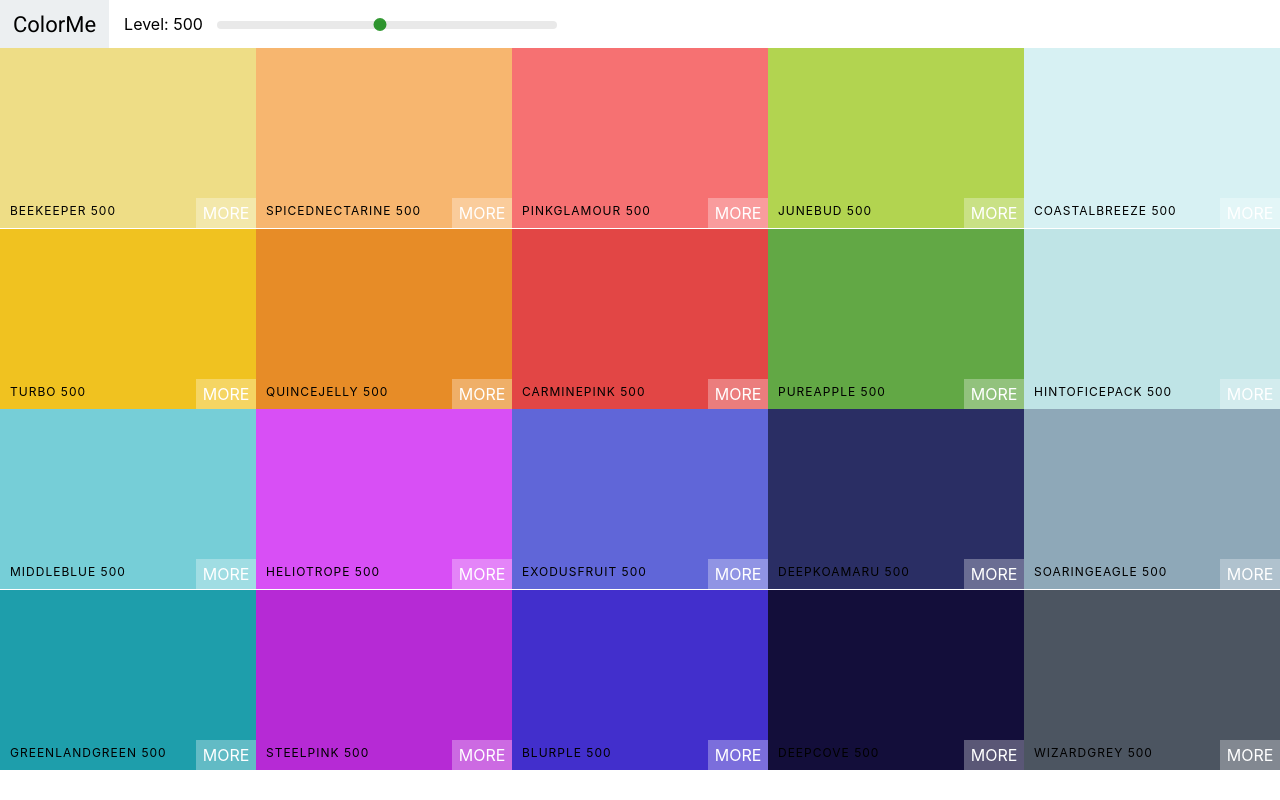
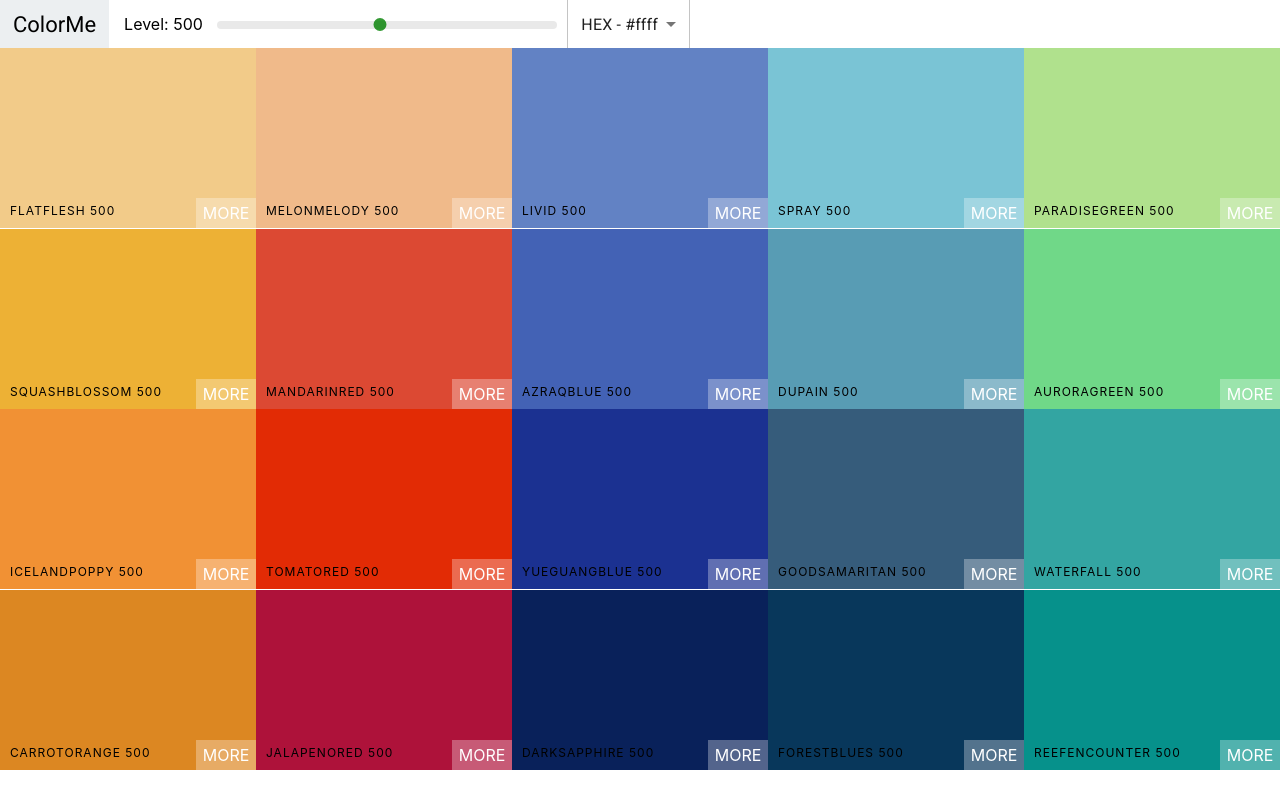
Before and after one commit to fineboyy/colors-app, a React (Create React App) app: page / in a window 1280 px wide. Built offline with nearby package versions, Linux system fonts and the light colour scheme.

Commit message:
Added Select Component and Material UI

```diff
--- a/package.json
+++ b/package.json
@@ -3,6 +3,10 @@
   "version": "0.1.0",
   "private": true,
   "dependencies": {
+    "@emotion/react": "^11.8.2",
+    "@emotion/styled": "^11.8.1",
+    "@material-ui/core": "^4.12.3",
+    "@mui/material": "^5.5.3",
     "@testing-library/jest-dom": "^5.16.1",
     "@testing-library/react": "^12.1.2",
     "@testing-library/user-event": "^13.5.0",
--- a/public/index.html
+++ b/public/index.html
@@ -26,7 +26,7 @@
       work correctly both with client-side routing and a non-root public URL.
       Learn how to configure a non-root public URL by running `npm run build`.
     -->
-  <title>React App</title>
+  <title>Color Me Project</title>
 </head>
 
 <body>
--- a/src/App.js
+++ b/src/App.js
@@ -7,7 +7,7 @@
   render() {
     return (
       <div className="App">
-        <Palette palette={generatePalette(seedColors[4])} />
+        <Palette palette={generatePalette(seedColors[8])} />
       </div>
     )
   }
--- a/src/Navbar.js
+++ b/src/Navbar.js
@@ -3,10 +3,28 @@
 import 'rc-slider/assets/index.css'
 import './Navbar.css'
 
+
+import Select from '@mui/material/Select';
+import MenuItem from '@mui/material/MenuItem';
+
+
 export class Navbar extends Component {
+
+  constructor(props) {
+    super(props)
+    this.state = { format: "hex" }
+
+    this.handleChange = this.handleChange.bind(this)
+  }
+
+  handleChange(e) {
+    this.setState({ format: e.target.value })
+    this.props.changeColorFormat(e.target.value)
+  }
+
   render() {
-
     const { level, changeLevel } = this.props
+    const { format } = this.state
     return (
       <header className='Navbar'>
         <div className='logo'>
@@ -23,6 +41,13 @@
             />
           </div>
         </div>
+        <div className='select-container'>
+          <Select value={format} onChange={this.handleChange}>
+            <MenuItem value="hex">HEX - #ffff </MenuItem>
+            <MenuItem value="rgb">RGB - rgb(255, 255, 255) </MenuItem>
+            <MenuItem value="rgba">RGBA - rgb(255, 255, 255, 1.0) </MenuItem>
+          </Select>
+        </div>
       </header>
     )
   }
--- a/src/Palette.js
+++ b/src/Palette.js
@@ -2,15 +2,19 @@
 import ColorBox from './ColorBox'
 import Navbar from './Navbar'
 import './Palette.css'
+
+
 
 export class Palette extends Component {
 
     constructor(props) {
         super(props)
         this.state = {
-            level: 500
+            level: 500,
+            format: "hex"
         }
         this.changeLevel = this.changeLevel.bind(this)
+        this.changeColorFormat = this.changeColorFormat.bind(this)
     }
 
     changeLevel(level) {
@@ -18,16 +22,21 @@
            {level}
        )
     }
+
+    changeColorFormat(val) {
+        this.setState({format: val})
+    }
+
     render() {
         const {colors} = this.props.palette
-        const {level} = this.state
+        const {level, format} = this.state
 
         const colorBoxes = colors[level].map(color => (
-            <ColorBox background={color.hex} name={color.name} />
+            <ColorBox background={color[format]} name={color.name} />
         ))
         return (
             <div className='Palette'>
-               <Navbar level={level} changeLevel={this.changeLevel} />
+               <Navbar level={level} changeLevel={this.changeLevel} changeColorFormat={this.changeColorFormat} />
                 {/* Navbar goes here */}
                 <div className='Palette-colors'>
                     {colorBoxes}
```
Also changed, not shown: src/App.css (+1 -38 lines), 1 other file (tests, documents, lock files or other folders).
